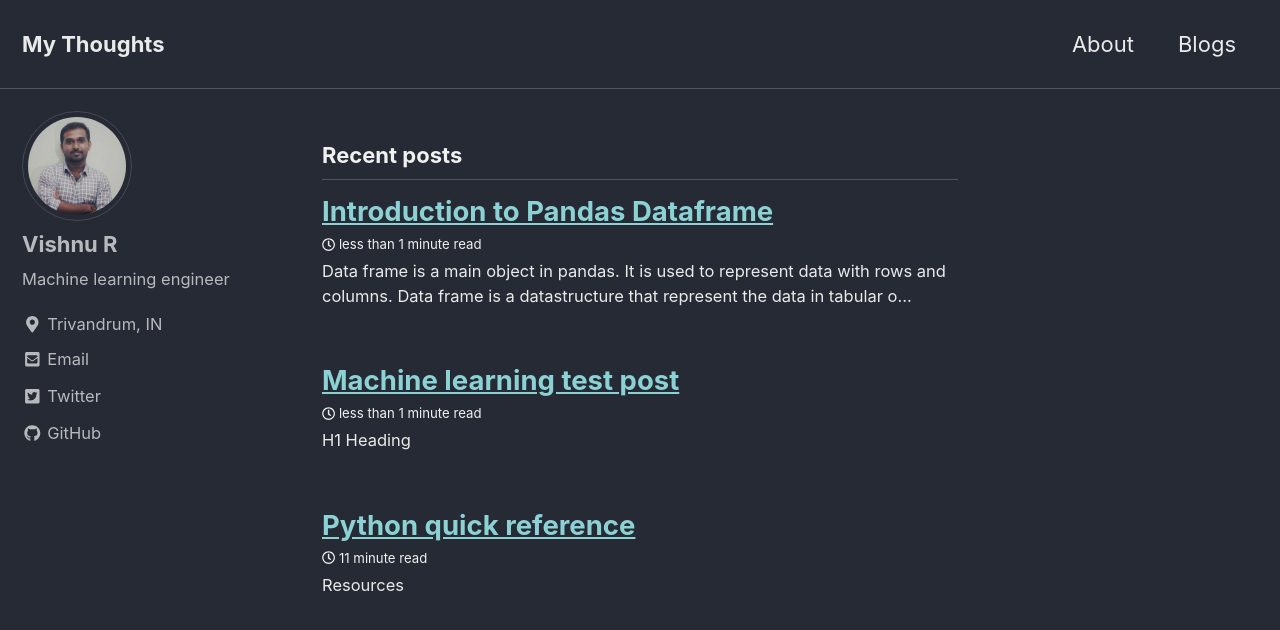
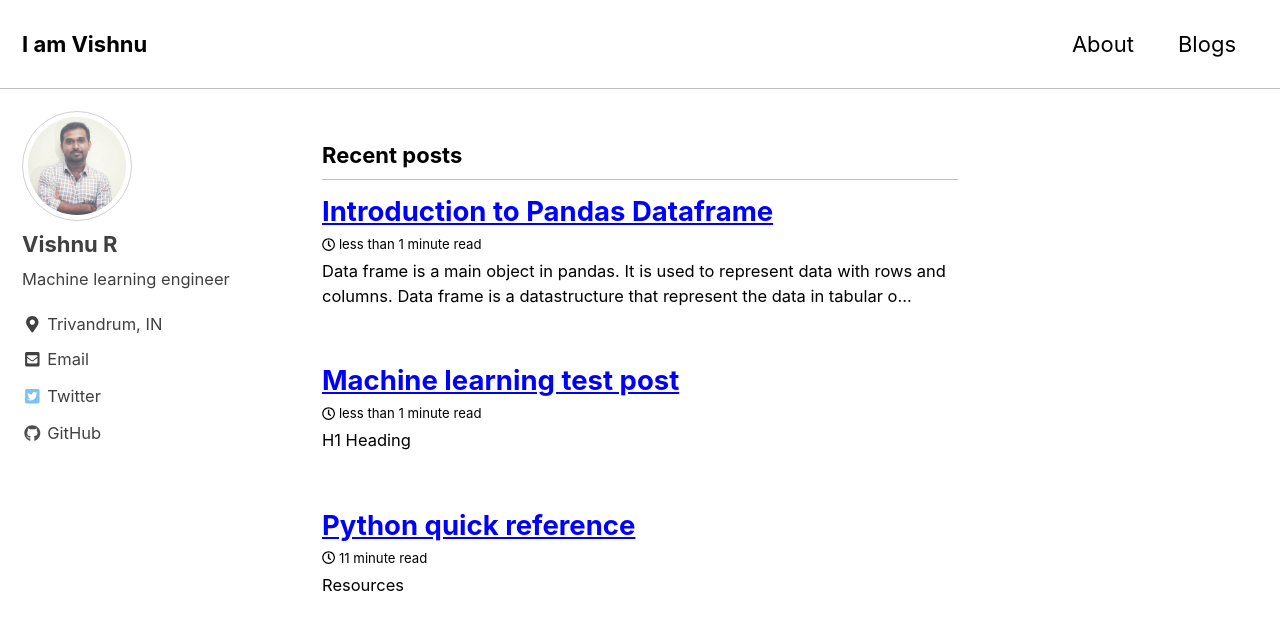
Before and after one commit to vishnurapps/vishnurapps.github.io, a Jekyll site: the page built from index.html, in a window 1280 px wide and 900 px high. Shown: the top 630 px of the window. Built offline with Jekyll 4.4.1, drawn with Linux system fonts in a browser that asks for light colours; cached includes are drawn as plain includes; nearby versions of some CDN libraries; the list of posts is cut into pages by our own code.

Commit message:
Theme change

```diff
--- a/_config.yml
+++ b/_config.yml
@@ -12,11 +12,11 @@
 
 # theme                  : "minimal-mistakes-jekyll"
 remote_theme             : "mmistakes/minimal-mistakes@4.16.3"
-minimal_mistakes_skin    : "dark" # "air", "aqua", "contrast", "dark", "dirt", "neon", "mint", "plum", "sunrise"
+minimal_mistakes_skin    : "contrast" # "air", "aqua", "contrast", "dark", "dirt", "neon", "mint", "plum", "sunrise"
 
 # Site Settings
 locale                   : "en-US"
-title                    : "My Thoughts"
+title                    : "I am Vishnu"
 title_separator          : "-"
 name                     : "Vishnu R"
 description              : "Machine Learning Engineer"
```
